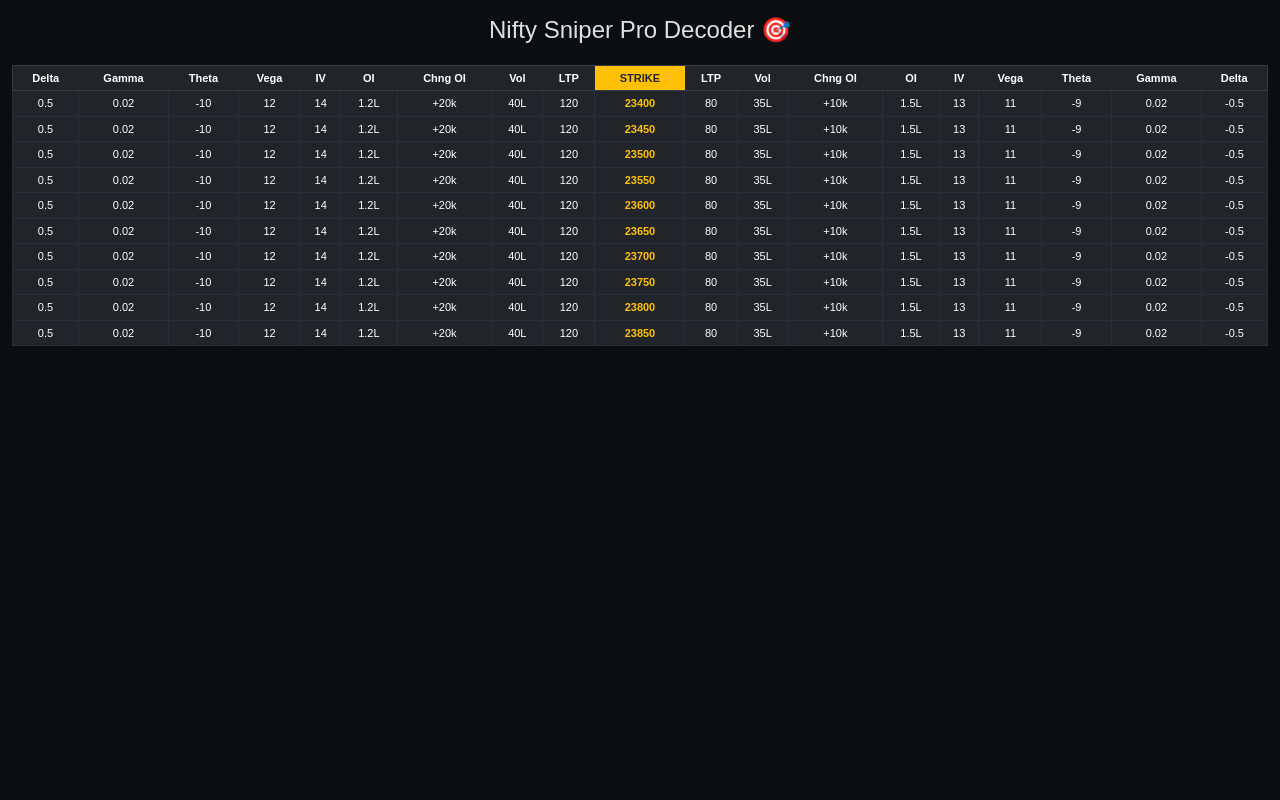
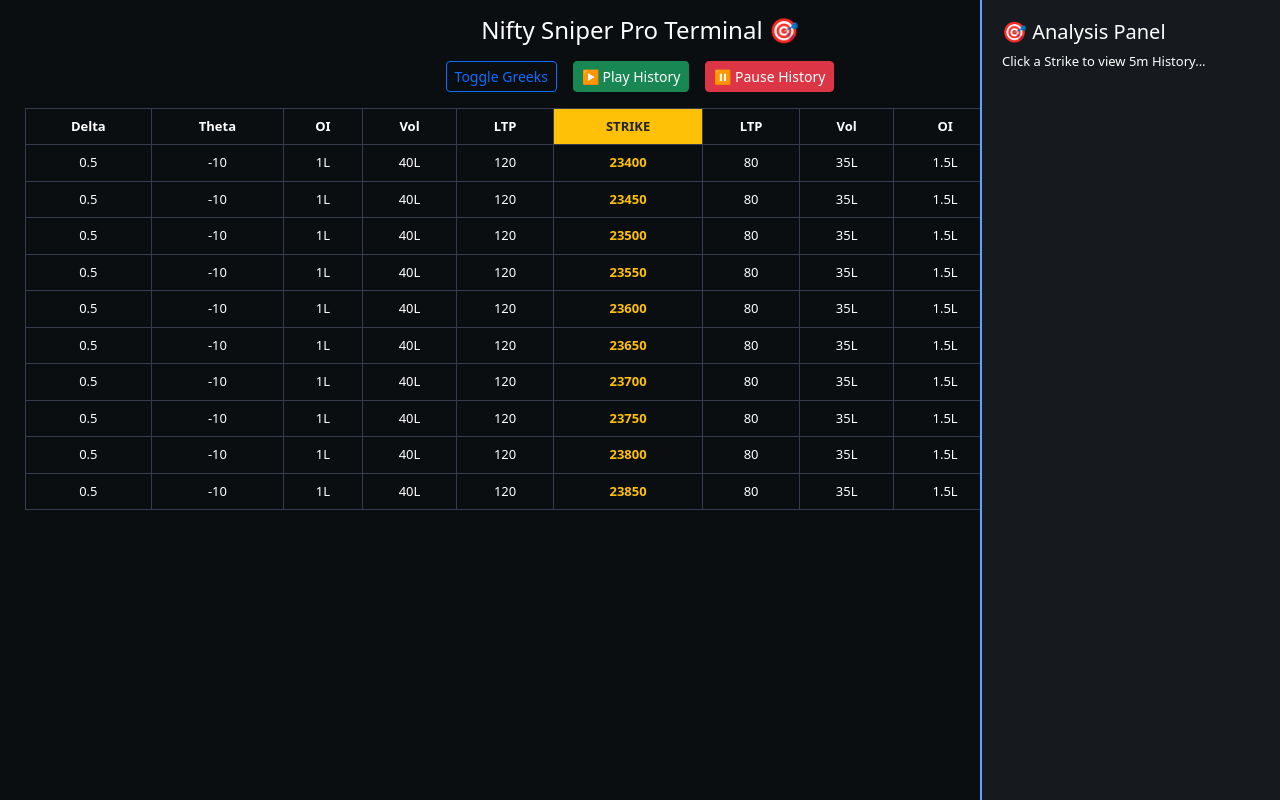
Before and after one commit to alok19898-byte/nifty-sniper-live, a plain HTML site: page templates/index.html in a window 1280 px wide. Drawn offline with nearby package versions, Linux system fonts and the light colour scheme.

Commit message:
Update index.html

```diff
--- a/templates/index.html
+++ b/templates/index.html
@@ -3,55 +3,54 @@
 <head>
     <link href="https://cdn.jsdelivr.net/npm/bootstrap@5.3.0/dist/css/bootstrap.min.css" rel="stylesheet">
     <style>
-        body { background: #0b0e11; color: #e0e0e0; font-family: sans-serif; }
-        .table-responsive { overflow-x: auto; margin-top: 20px; }
-        table { font-size: 11px; white-space: nowrap; border: 1px solid #363c4e; }
-        th { background: #1f242c; color: #fff; text-align: center; padding: 10px; }
-        td { text-align: center; padding: 8px; border: 1px solid #2a2e39; cursor: pointer; }
-        tr:hover { background: #161a1e; }
-        #tracker { position: fixed; right: 10px; top: 100px; width: 300px; background: #161a1e; border: 2px solid #58a6ff; padding: 15px; border-radius: 8px; display: none; }
+        body { background: #0b0e11; color: #fff; font-size: 13px; }
+        .container-fluid { width: 98%; }
+        .greek-col { display: none; } /* Default hide */
+        .show-greeks .greek-col { display: table-cell; }
+        table { width: 100%; border-collapse: collapse; }
+        th, td { padding: 8px; text-align: center; border: 1px solid #363c4e; }
+        #sidebar { position: fixed; right: 0; top: 0; width: 300px; height: 100vh; background: #161a1e; border-left: 2px solid #58a6ff; padding: 20px; }
     </style>
 </head>
-<body>
-<div class="container-fluid">
-    <h4 class="text-center mt-3">Nifty Sniper Pro Decoder 🎯</h4>
-    <div class="table-responsive">
-        <table class="table table-dark table-sm">
+<body class="show-greeks"> <!-- Class toggle se hide/show hoga -->
+    <div class="container-fluid">
+        <h4 class="text-center my-3">Nifty Sniper Pro Terminal 🎯</h4>
+
+        <!-- Control Panel -->
+        <div class="d-flex justify-content-center gap-3 mb-3">
+            <button class="btn btn-sm btn-outline-primary" onclick="document.body.classList.toggle('show-greeks')">Toggle Greeks</button>
+            <button class="btn btn-sm btn-success" onclick="fetch('/start-recording')">▶️ Play History</button>
+            <button class="btn btn-sm btn-danger" onclick="fetch('/stop-recording')">⏸️ Pause History</button>
+        </div>
+
+        <table>
             <thead>
                 <tr>
-                    <th>Delta</th><th>Gamma</th><th>Theta</th><th>Vega</th><th>IV</th><th>OI</th><th>Chng OI</th><th>Vol</th><th>LTP</th>
+                    <th class="greek-col">Delta</th><th class="greek-col">Theta</th><th>OI</th><th>Vol</th><th>LTP</th>
                     <th class="bg-warning text-dark">STRIKE</th>
-                    <th>LTP</th><th>Vol</th><th>Chng OI</th><th>OI</th><th>IV</th><th>Vega</th><th>Theta</th><th>Gamma</th><th>Delta</th>
+                    <th>LTP</th><th>Vol</th><th>OI</th><th class="greek-col">Theta</th><th class="greek-col">Delta</th>
                 </tr>
             </thead>
-            <tbody>
-                <!-- 10 Rows -->
-                <script>
-                    for(let i=0; i<10; i++) {
-                        let strike = 23400 + (i * 50);
-                        document.write(`<tr onclick="showTracker(${strike})">
-                            <td>0.5</td><td>0.02</td><td>-10</td><td>12</td><td>14</td><td>1.2L</td><td>+20k</td><td>40L</td><td>120</td>
-                            <td class="fw-bold text-warning">${strike}</td>
-                            <td>80</td><td>35L</td><td>+10k</td><td>1.5L</td><td>13</td><td>11</td><td>-9</td><td>0.02</td><td>-0.5</td>
-                        </tr>`);
-                    }
-                </script>
-            </tbody>
+            <tbody id="table-body"></tbody>
         </table>
     </div>
-</div>
 
-<div id="tracker">
-    <h6>🎯 Analysis: <span id="s-val">-</span></h6>
-    <div id="hist">Click strike to see 5-min history...</div>
-</div>
+    <div id="sidebar">
+        <h5>🎯 Analysis Panel</h5>
+        <div id="hist-data">Click a Strike to view 5m History...</div>
+    </div>
 
-<script>
-    function showTracker(s) {
-        document.getElementById('tracker').style.display = 'block';
-        document.getElementById('s-val').innerText = s;
-        document.getElementById('hist').innerHTML = "Loading 5-min volume for " + s + "...";
-    }
-</script>
+    <script>
+        // 10 Strike rows generate karna
+        let html = "";
+        for(let s=23400; s<=23850; s+=50) {
+            html += `<tr onclick="document.getElementById('hist-data').innerText='History for ${s} loaded...'">
+                <td class="greek-col">0.5</td><td class="greek-col">-10</td><td>1L</td><td>40L</td><td>120</td>
+                <td class="fw-bold text-warning">${s}</td>
+                <td>80</td><td>35L</td><td>1.5L</td><td class="greek-col">-9</td><td class="greek-col">-0.5</td>
+            </tr>`;
+        }
+        document.getElementById('table-body').innerHTML = html;
+    </script>
 </body>
 </html>
```
